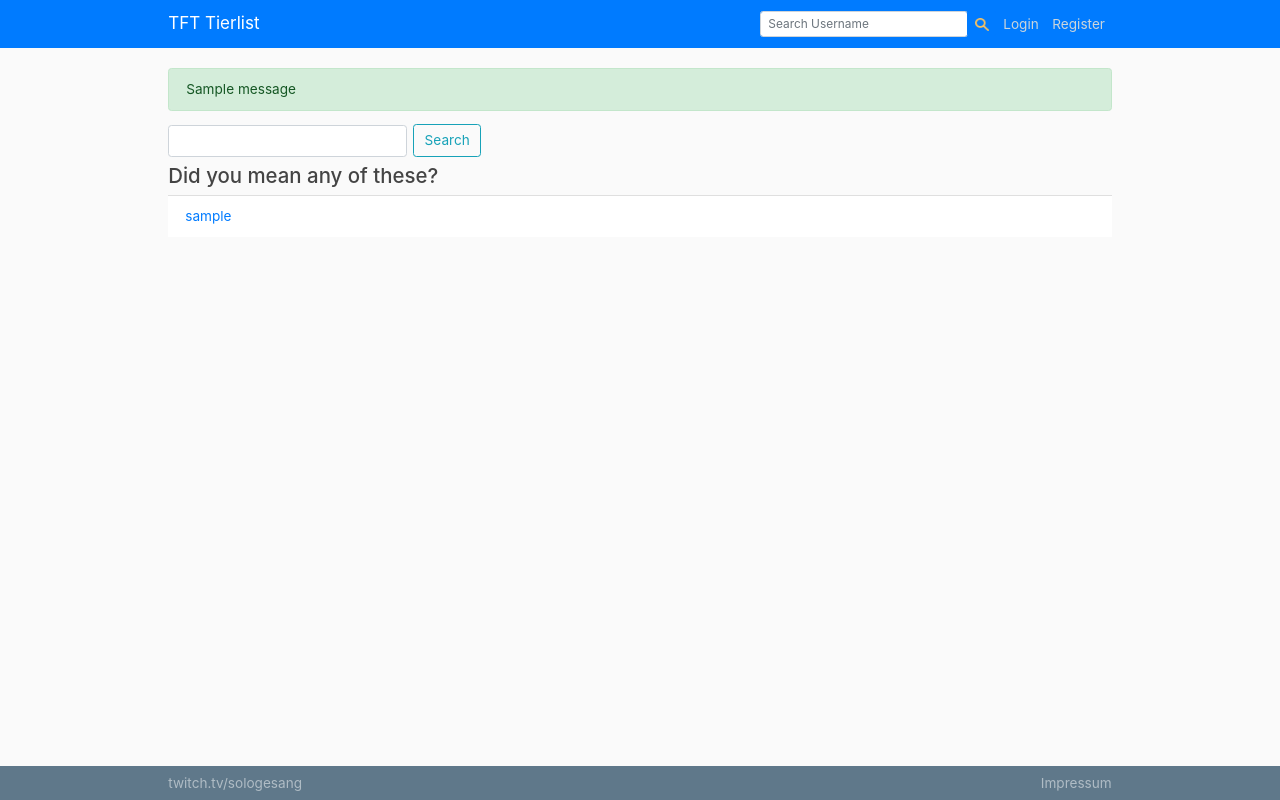
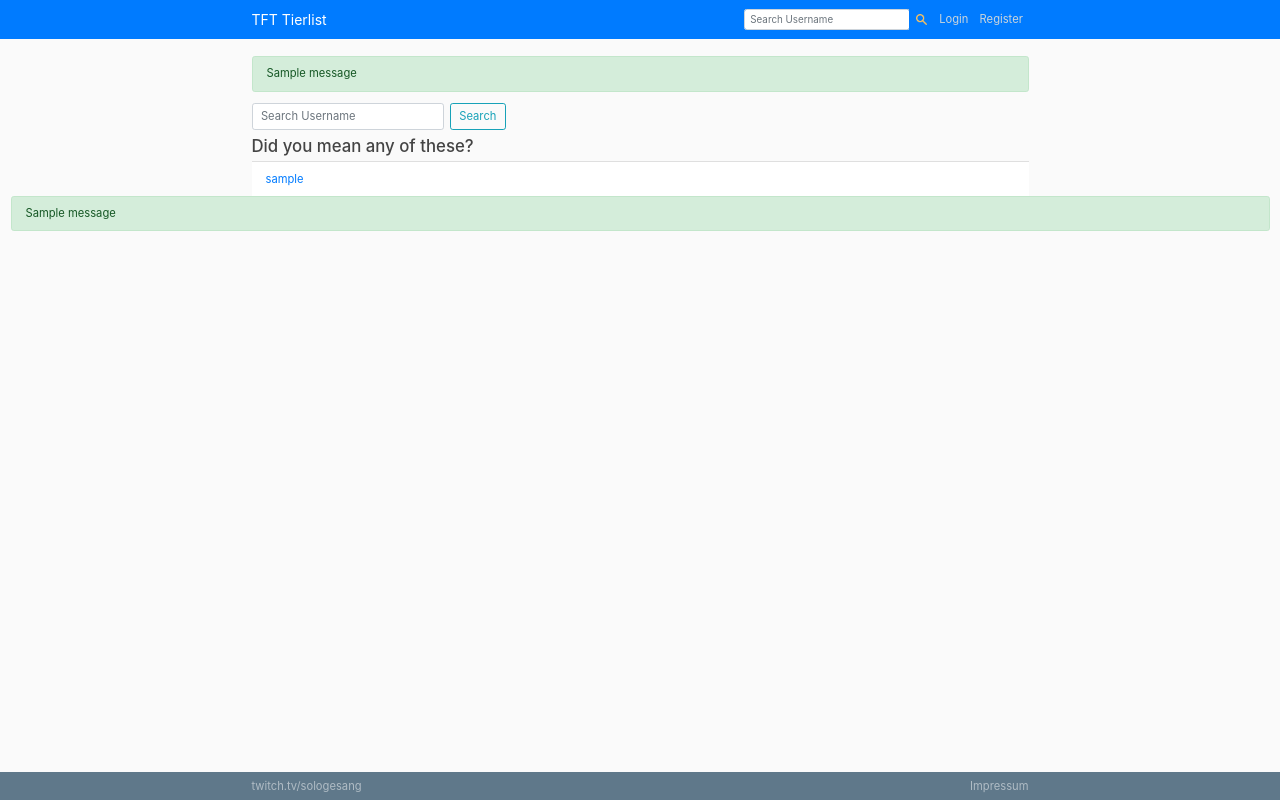
Before and after one commit to Kahitar/TFTTierlist, a Flask app: page /search in a window 1280 px wide. Run offline with Flask 2, Linux system fonts and the light colour scheme; tables that the repository leaves empty hold one stand-in row (values such as "Sample post"); one stand-in notice (Sample message) is shown; some libraries are stand-ins or nearby versions.

Commit message:
Change tierlist layout to fluid-container, and 24h reset token validity.

```diff
--- a/tierlist/main/routes.py
+++ b/tierlist/main/routes.py
@@ -34,15 +34,19 @@ def search(query=None):
     search_form = SearchForm()
     if search_form.validate_on_submit():
         search_term = search_form.query.data
-        if search_term == "":
+        if search_term:
+            users = User.query.filter(User.username.contains(search_term)).all()
+            if len(users) == 1:
+                return redirect(url_for('users.profile', username=users[0].username))
+        else:
             users = User.query.all()
-        else:
-            users = User.query.filter(User.username.contains(search_term))
         return render_template('search_result.html', search_form=search_form, users=users)
 
     if query:
         search_form.query.data = query
         users = User.query.filter(User.username.contains(query)).all()
+        if len(users) == 1:
+            return redirect(url_for('users.profile', username=users[0].username))
     else:
         users = User.query.all()
     return render_template('search_result.html', search_form=search_form, users=users)
--- a/tierlist/models.py
+++ b/tierlist/models.py
@@ -23,7 +23,7 @@ class User(db.Model, UserMixin):
     tierlists = db.relationship('Tierlist', backref='author', lazy=True)
     posts = db.relationship('Post', backref='author', lazy=True)
 
-    def get_reset_token(self, expires_sec=1800):
+    def get_reset_token(self, expires_sec=86400):
         s = Serializer(current_app.config['SECRET_KEY'], expires_sec)
         return s.dumps({'user_id': self.id}).decode('utf-8')
 
--- a/tierlist/static/main.css
+++ b/tierlist/static/main.css
@@ -3,7 +3,7 @@ body {
   color: #333333;
   margin-top: 5rem;
   margin-bottom: 5rem;
-  zoom: 85%;
+  zoom: 70%;
 }
 
 .modal-backdrop {
--- a/tierlist/templates/all_posts.html
+++ b/tierlist/templates/all_posts.html
@@ -1,4 +1,4 @@
-<div class="container ">
+<div class="container-fluid">
     {% for post in posts %}
 
         {% if loop.index % 2 == 1 %}
--- a/tierlist/templates/layout.html
+++ b/tierlist/templates/layout.html
@@ -31,6 +31,7 @@
 					</div>
 					<!-- Navbar Right Side -->
 					<div class="navbar-nav">
+						<!-- Search bar -->
 						<form action="{{ url_for('main.search') }}" method="post" class="form-inline">
 							<input name="search_username" class="form-control form-control-sm" type="search" placeholder="Search Username">
 							<div class="input-group-append">
@@ -39,6 +40,7 @@
 								</button>
 							</div>
 						</form>
+
 						{% if current_user.is_admin %}
 							<a class="nav-item nav-link" href="{{ url_for('main.admin')}}">Admin Dashboard</a>
 						{% endif %}
@@ -59,7 +61,8 @@
 		</nav>
 	</header>
 
-	<main role="main" class="container">
+	<main role="main">
+	<div class="container">
 	  <div class="row">
 		<div class="col">
 			{% with messages = get_flashed_messages(with_categories=true) %}
@@ -74,7 +77,23 @@
 			{% block content %}{% endblock %}
 		</div>
 	  </div>
-
+	</div>
+	<div class="container-fluid">
+		<div class="row">
+		  <div class="col">
+			  {% with messages = get_flashed_messages(with_categories=true) %}
+				  {% if messages %}
+					  {% for category, message in messages %}
+						  <div class="alert alert-{{ category }}">
+							  {{ message }}
+						  </div>
+					  {% endfor %}
+				  {% endif %}
+			  {% endwith %}
+			  {% block content_fluid %}{% endblock %}
+		  </div>
+		</div>
+	  </div>
 	</main>
 
 	<footer class="site-footer">
--- a/tierlist/templates/search_result.html
+++ b/tierlist/templates/search_result.html
@@ -1,17 +1,15 @@
 {% extends "layout.html" %}
 {% block content%}
     <form method="POST" action="" enctype="multipart/form-data" class="form-inline">
-        <div class="form-group mb-2">
+        <div class="form-inline mb-2">
         {{ search_form.hidden_tag() }} <!-- FlaskForm.hidden_tag() uses the app's secret key to protect from attacks. Absolutely necessary! -->
+        {{ search_form.query(class="form-control mr-sm-2", type="search", placeholder="Search Username") }}
         {% if search_form.query.errors %}
-            {{ search_form.query(class="form-control mr-sm-2") }}
             <div class="invalid-feedback">
                 {% for error in search_form.query.errors %}
                     <span>{{ error }}</span>
                 {% endfor %}
             </div>
-        {% else %}
-            {{ search_form.query(class="form-control mr-sm-2") }}
         {% endif %}
             {{ search_form.submit(class="btn btn-outline-info") }}
         </div>
--- a/tierlist/templates/tierlist.html
+++ b/tierlist/templates/tierlist.html
@@ -1,6 +1,6 @@
 {% set max_tier = 5 %}
 
-<div class="container">
+<div class="container-fluid">
     {% if current_user.is_authenticated and current_user == tierlist.author %}
         <div class="float-left mt-2 mb-2 mr-2">
             <a class="btn btn-sm btn-outline-info" href="{{ url_for('comps.new_comp', tierlist_id=tierlist.id) }}">Add Comp</a>
--- a/tierlist/templates/tierlists.html
+++ b/tierlist/templates/tierlists.html
@@ -1,5 +1,5 @@
 {% extends "layout.html" %}
-{% block content %}
+{% block content_fluid %}
     <h1>Your Tierlists</h1>
     {% if tierlists|length > 0 %}
         <ul class="nav nav-tabs" id="myTab" role="tablist">
@@ -39,4 +39,4 @@
         <a class="btn btn-outline-info" id="add-list-tab" href="{{ url_for('tierlists.new_tierlist') }}" role="tab">Add Tierlist</a>
     {% endif %}
 
-{% endblock content %}
+{% endblock content_fluid %}
--- a/tierlist/templates/user_profile.html
+++ b/tierlist/templates/user_profile.html
@@ -1,5 +1,5 @@
 {% extends "layout.html" %}
-{% block content %}
+{% block content_fluid %}
     <div class="media ml-2">
         <img class="rounded-circle account-img"
             src="{{ url_for('static', filename='profile_pics/' + user.image_file) }}">
@@ -65,4 +65,4 @@
         {% include "all_posts.html" %}
     {% endif %}
 
-{% endblock content %}
+{% endblock content_fluid %}
```
Also changed, not shown: tierlist/templates/login.html (+19 -1 lines).
